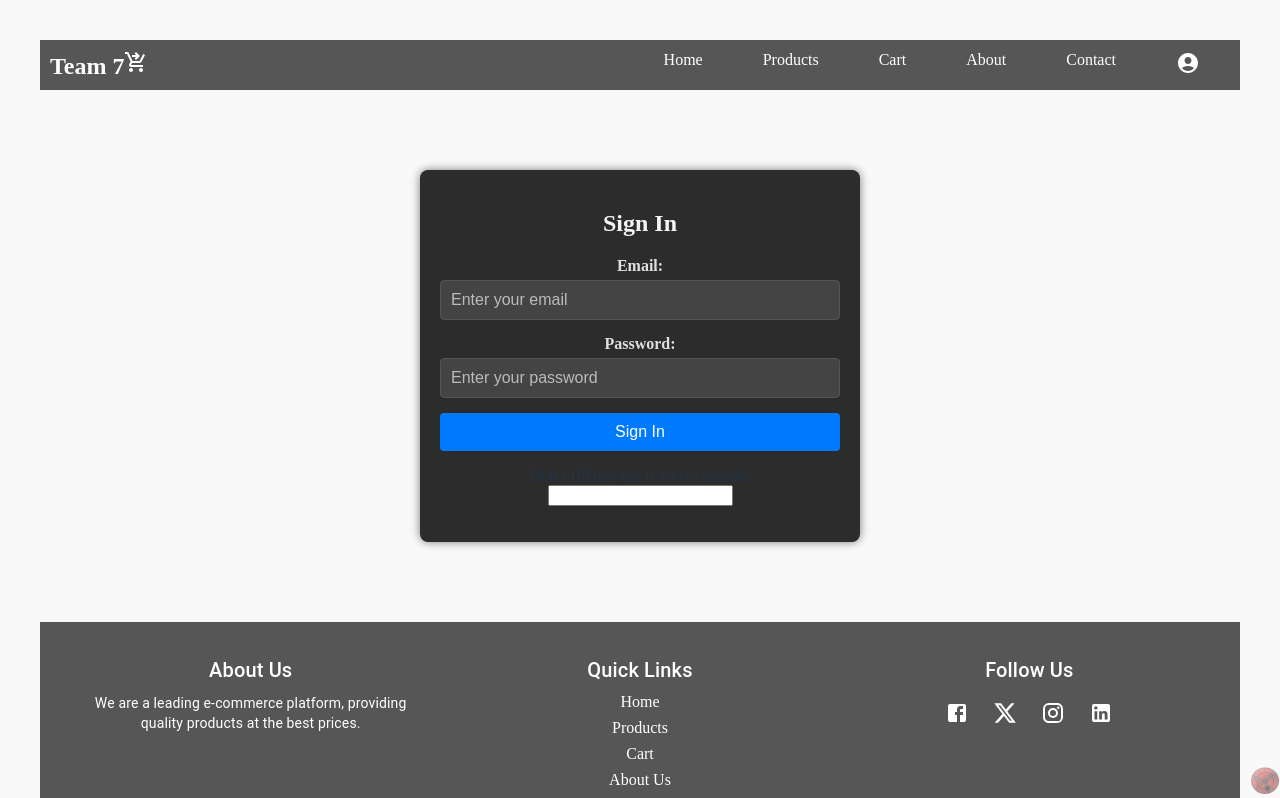
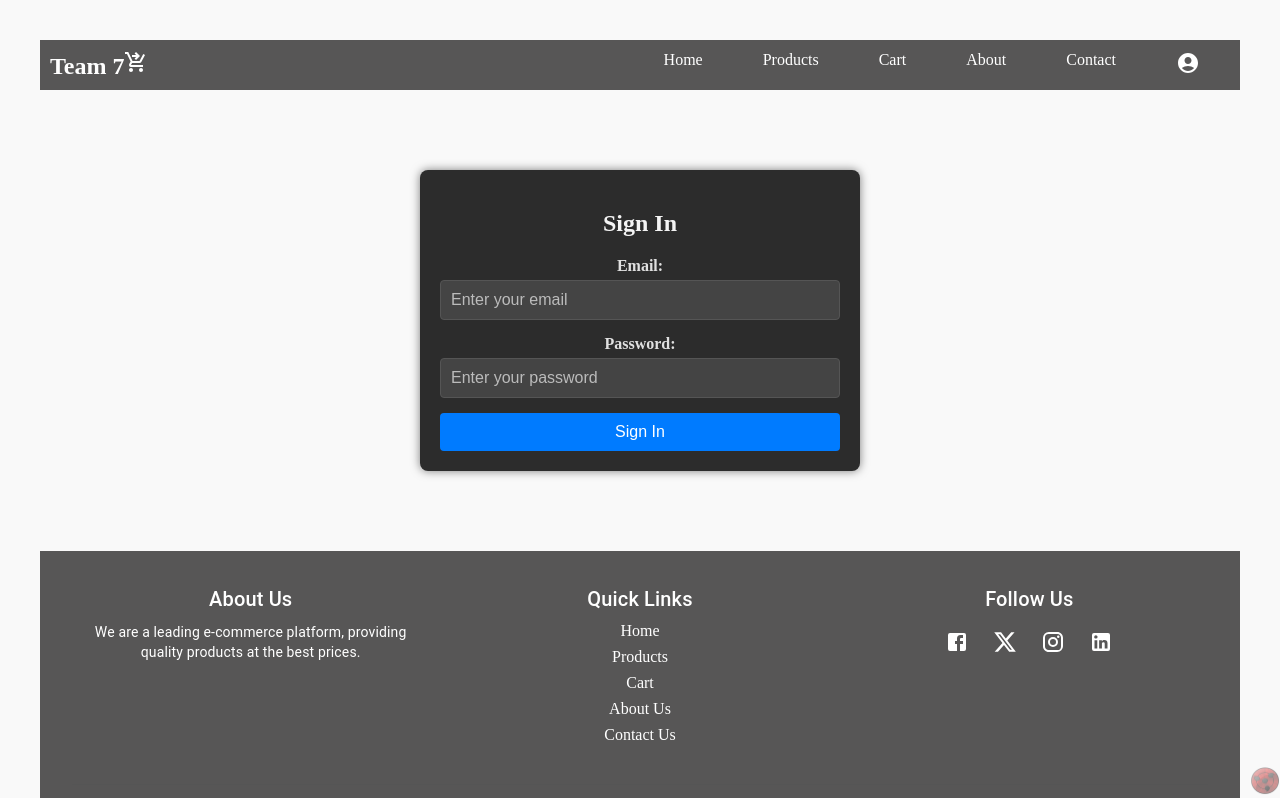
Before and after one commit to Viren-Kevat/Team_7, a React (Vite) app: page /signin in a window 1280 px wide. Shown: the top 798 px of the page. Built offline with nearby package versions, Linux system fonts and the light colour scheme.

Commit message:
editing signin page

```diff
--- a/src/components/about/signin.jsx
+++ b/src/components/about/signin.jsx
@@ -26,8 +26,6 @@ const SignIn = () => {
         onSubmit={handleSubmit}
         className="sign-in-form"
         name="sign-in"
-        method="POST"
-        data-netlify="true"
       >
         <input type="hidden" name="form-name" value="sign-in" />
         <div className="form-group">
@@ -57,12 +55,6 @@ const SignIn = () => {
           />
         </div>
         <button type="submit" className="sign-in-button">Sign In</button>
-
-        <p className="hidden">
-          <label>
-            Don’t fill this out if you're human: <input name="bot-field" />
-          </label>
-        </p>
       </form>
     </div>
   );
```
